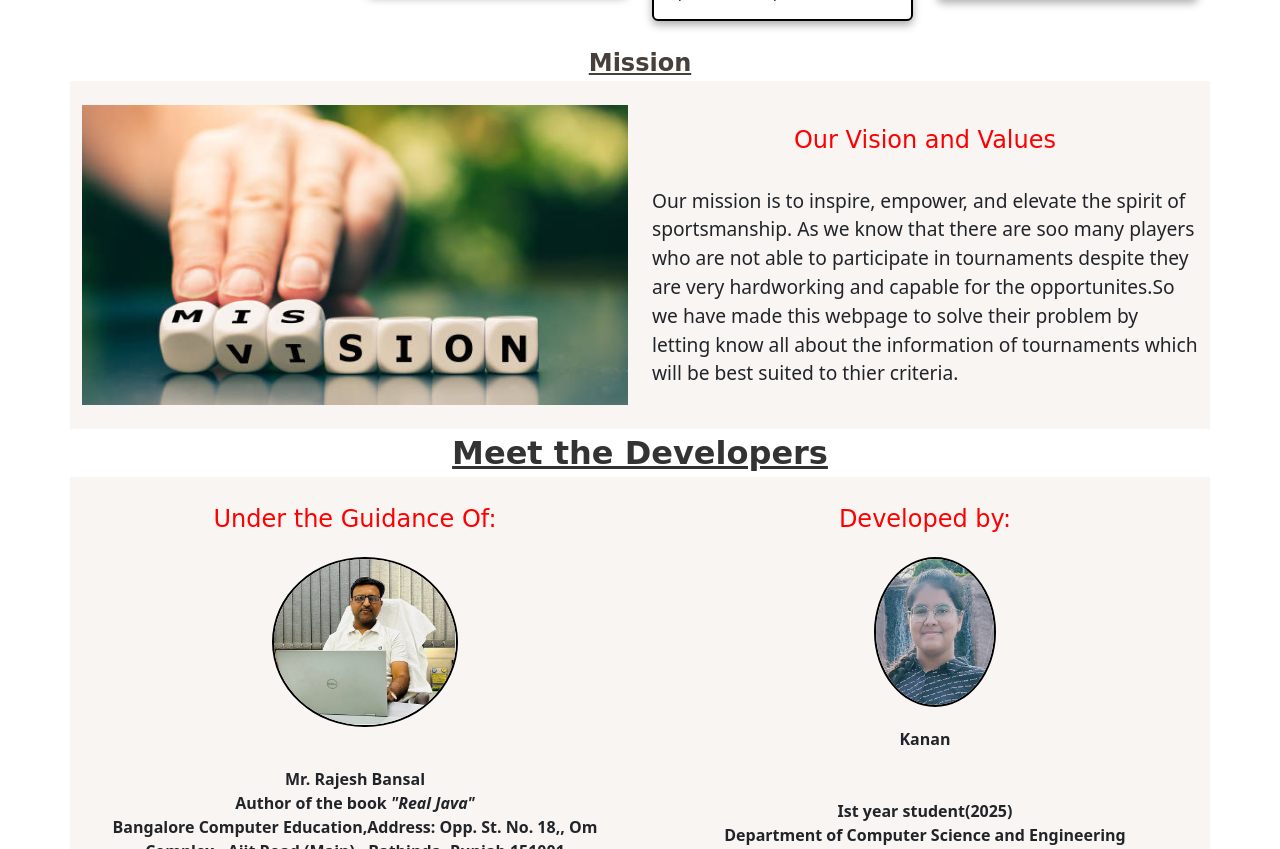
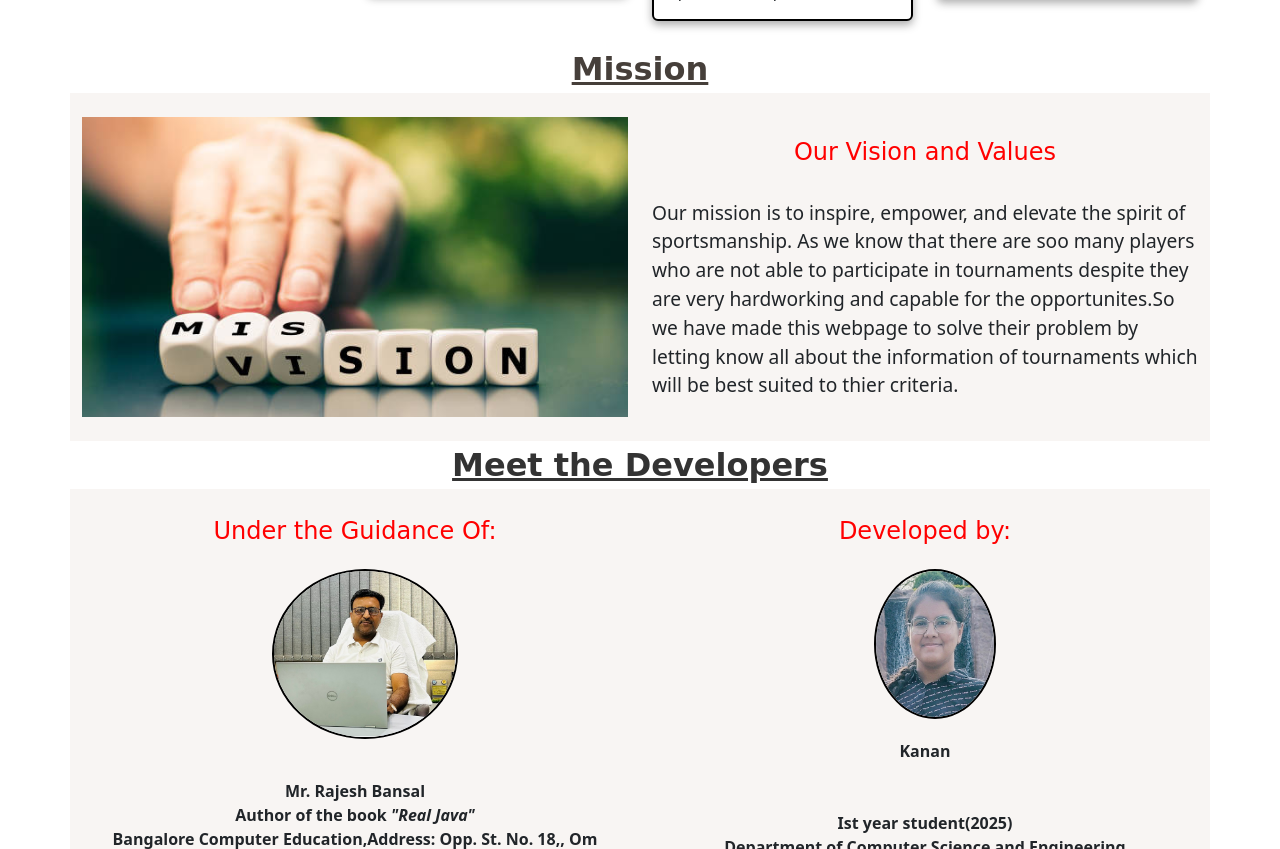
Before and after one commit to Kananrealjava/skillmesh, a website: page public/index.html in a window 1280 px wide. Shown: the part 1035-1884 px from the top of the page. Drawn offline with nearby package versions, Linux system fonts and the light colour scheme.

Commit message:
Update index.html

```diff
--- a/public/index.html
+++ b/public/index.html
@@ -360,7 +360,7 @@
         </div>
     </div>
     <center>
-        <span style="font-size: 1.5rem;margin-top: 40px;font-family: cursive;color: #463f3a;"
+        <span style="font-size: 2rem;margin-top: 40px;font-family: cursive;color: #463f3a;"
             id="mis"><b><u>Mission</u></b></span>
     </center>
     <div class="container py-4" style="background-color: #f8f5f3;">
```
